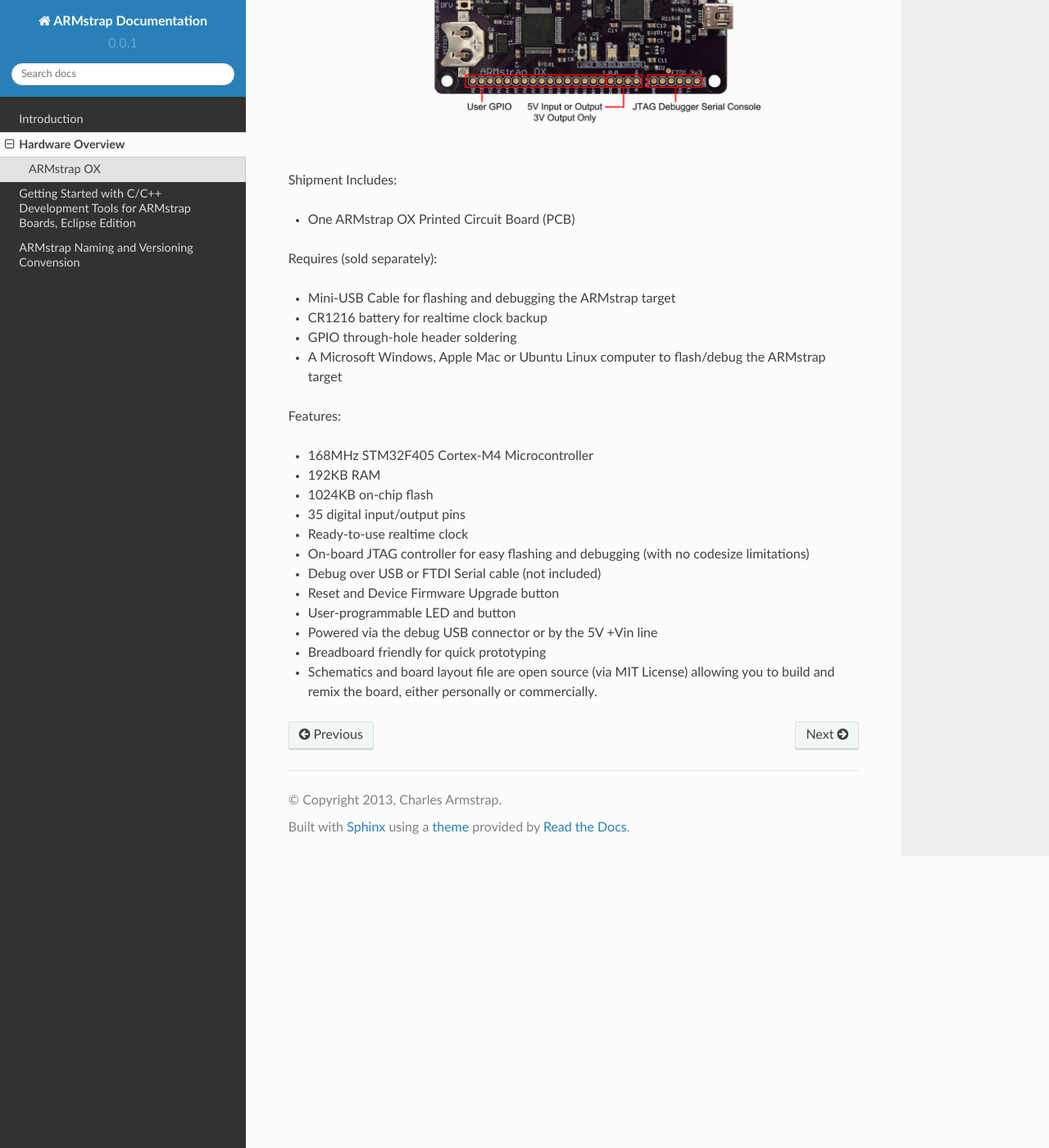
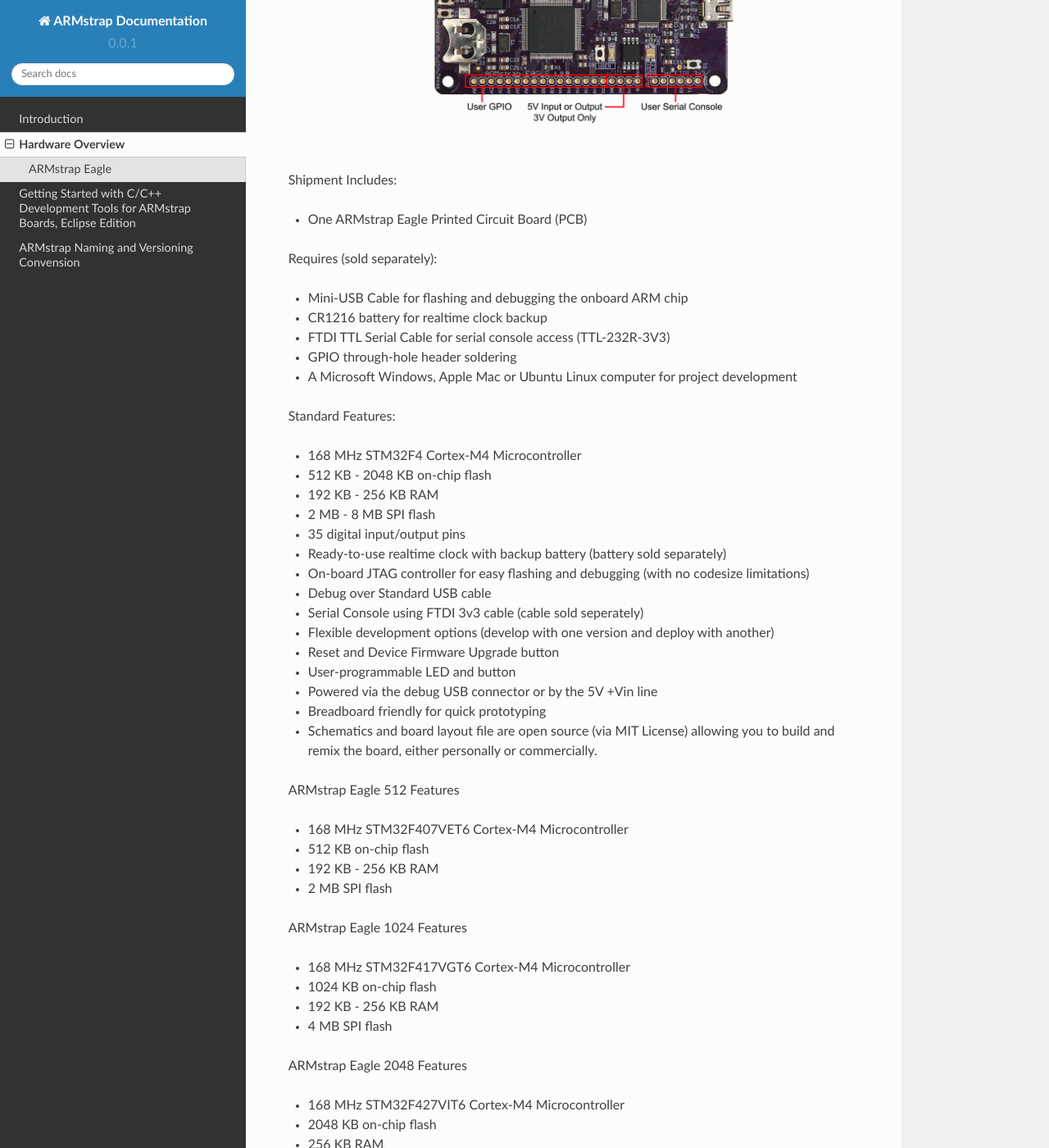
Before and after one commit to armstrap/armstrap-documentation, a Sphinx documentation site: the page built from source/hardware-overview.rst, in a window 1280 px wide and 1400 px high, scrolled down 625 px. Shown: the whole window at 82% size. Built offline with Sphinx 7.4.7 and the Read the Docs theme 2.0.0, drawn with Linux system fonts in a browser that asks for light colours; some of the changed text lies outside the part shown.

Commit message:
Removed depricated ARMstrap OX board and added documentation for new ARMstrap Eagle board

```diff
--- a/source/hardware-overview.rst
+++ b/source/hardware-overview.rst
@@ -1,37 +1,62 @@
 Hardware Overview
 =================
 
-ARMstrap OX
------------
+ARMstrap Eagle
+--------------
 
- .. image:: images/hardware-overview/armstrap-ox-smt-overview.png
+ .. image:: images/hardware-overview/armstrap-eagle-smt-overview.png
          :width: 100%
 
- .. image:: images/hardware-overview/armstrap-ox-connector-overview.png
+ .. image:: images/hardware-overview/armstrap-eagle-connector-overview.png
          :width: 100%
 
 Shipment Includes:
 
-- One ARMstrap OX Printed Circuit Board (PCB)
+- One ARMstrap Eagle Printed Circuit Board (PCB)
 
 Requires (sold separately):
 
-- Mini-USB Cable for flashing and debugging the ARMstrap target
+- Mini-USB Cable for flashing and debugging the onboard ARM chip
 - CR1216 battery for realtime clock backup
+- FTDI TTL Serial Cable for serial console access (TTL-232R-3V3)
 - GPIO through-hole header soldering
-- A Microsoft Windows, Apple Mac or Ubuntu Linux computer to flash/debug the ARMstrap target
+- A Microsoft Windows, Apple Mac or Ubuntu Linux computer for project development
 
-Features:
+Standard Features:
 
-- 168MHz STM32F405 Cortex-M4 Microcontroller
-- 192KB RAM
-- 1024KB on-chip flash
+- 168 MHz STM32F4 Cortex-M4 Microcontroller
+- 512 KB - 2048 KB on-chip flash
+- 192 KB - 256 KB RAM
+- 2 MB - 8 MB SPI flash
 - 35 digital input/output pins
-- Ready-to-use realtime clock
+- Ready-to-use realtime clock with backup battery (battery sold separately)
 - On-board JTAG controller for easy flashing and debugging (with no codesize limitations)
-- Debug over USB or FTDI Serial cable (not included)
+- Debug over Standard USB cable
+- Serial Console using FTDI 3v3 cable (cable sold seperately)
+- Flexible development options (develop with one version and deploy with another)
 - Reset and Device Firmware Upgrade button
 - User-programmable LED and button
 - Powered via the debug USB connector or by the 5V +Vin line
 - Breadboard friendly for quick prototyping
 - Schematics and board layout file are open source (via MIT License) allowing you to build and remix the board, either personally or commercially.
+
+ARMstrap Eagle 512 Features
+
+- 168 MHz STM32F407VET6 Cortex-M4 Microcontroller
+- 512 KB on-chip flash
+- 192 KB - 256 KB RAM
+- 2 MB SPI flash
+
+ARMstrap Eagle 1024 Features
+
+- 168 MHz STM32F417VGT6 Cortex-M4 Microcontroller
+- 1024 KB on-chip flash
+- 192 KB - 256 KB RAM
+- 4 MB SPI flash
+
+ARMstrap Eagle 2048 Features
+
+- 168 MHz STM32F427VIT6 Cortex-M4 Microcontroller
+- 2048 KB on-chip flash
+- 256 KB RAM
+- 8 MB SPI flash
```
Also changed, not shown: source/file-versioning.rst (+10 -10 lines), source/images/hardware-overview/armstrap-eagle-connector-overview.png (added), source/images/hardware-overview/armstrap-eagle-smt-overview.png (added), source/revision-history.rst (added), 1 other file.
